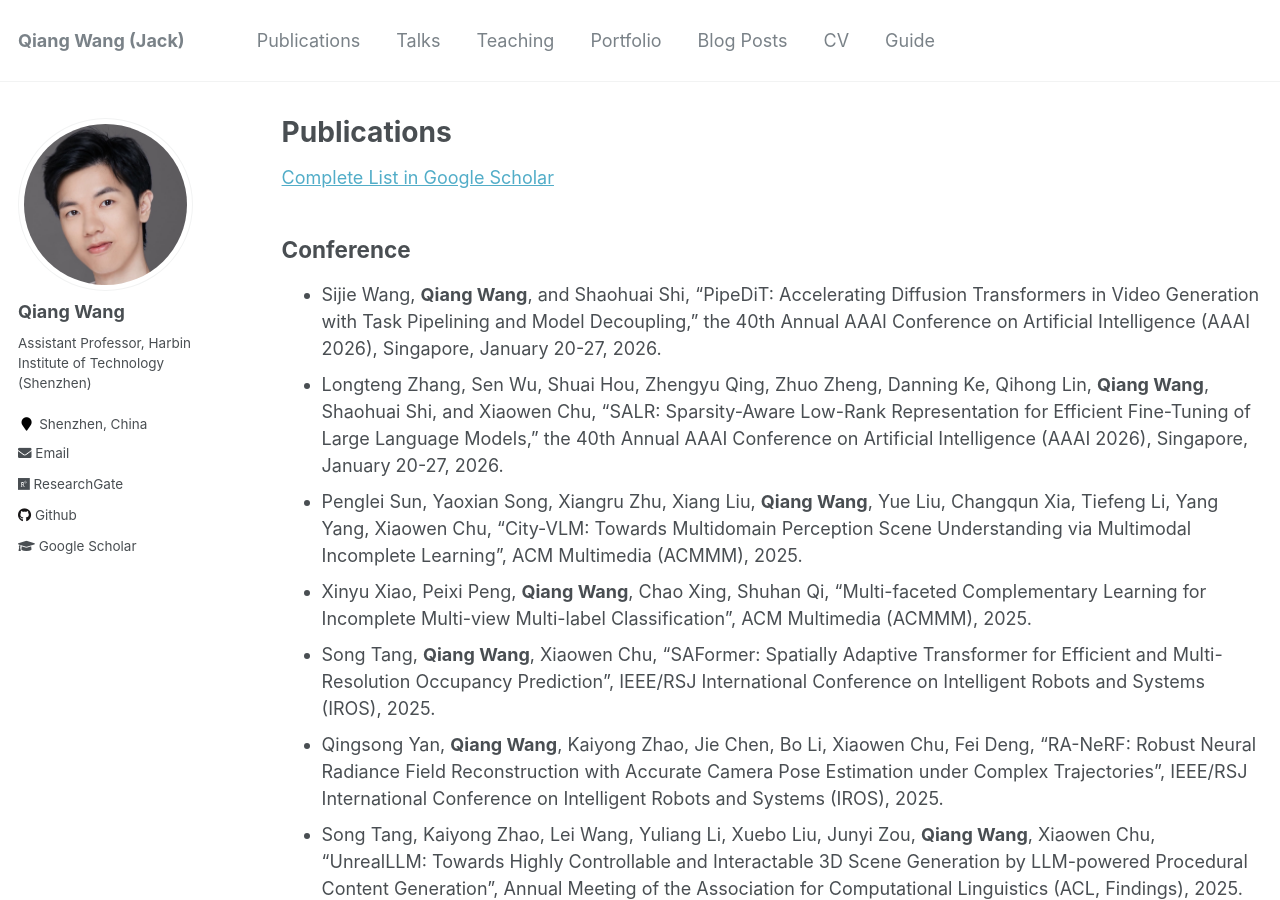
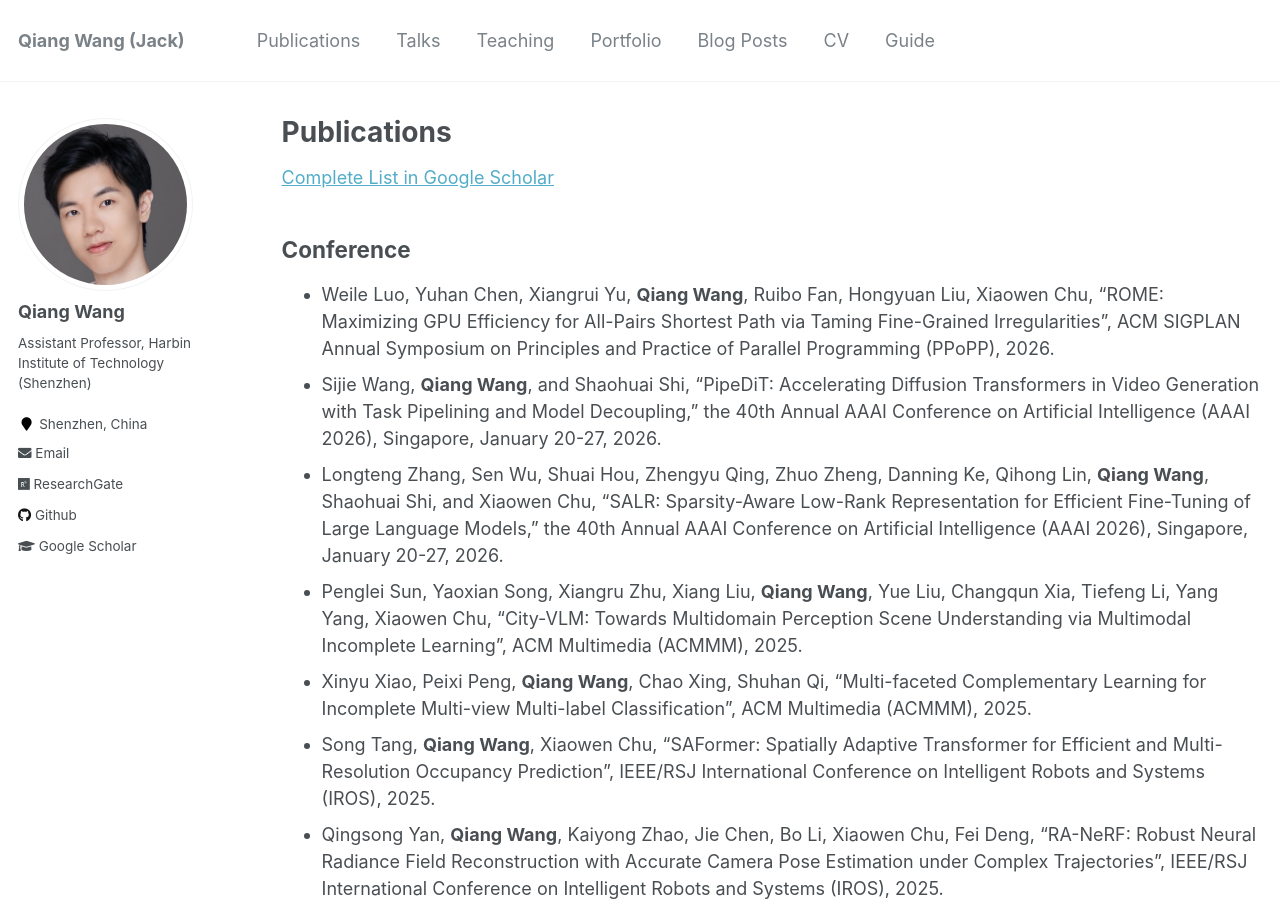
Before and after one commit to blackjack2015/blackjack2015.github.io, a Jekyll site: the page built from _pages/publications.md, in a window 1280 px wide and 900 px high. Built offline with Jekyll 4.4.1, drawn with Linux system fonts in a browser that asks for light colours.

Commit message:
Add new conference publications for 2026 and 2025

```diff
--- a/_pages/publications.md
+++ b/_pages/publications.md
@@ -20,6 +20,7 @@ author_profile: true
 [Complete List in Google Scholar](https://scholar.google.com/citations?user=6YzjcNgAAAAJ&hl=en)
 
 ## Conference
++ Weile Luo, Yuhan Chen, Xiangrui Yu, **Qiang Wang**, Ruibo Fan, Hongyuan Liu, Xiaowen Chu, "ROME: Maximizing GPU Efficiency for All-Pairs Shortest Path via Taming Fine-Grained Irregularities", ACM SIGPLAN Annual Symposium on Principles and Practice of Parallel Programming (PPoPP), 2026.
 + Sijie Wang, **Qiang Wang**, and Shaohuai Shi, “PipeDiT: Accelerating Diffusion Transformers in Video Generation with Task Pipelining and Model Decoupling,” the 40th Annual AAAI Conference on Artificial Intelligence (AAAI 2026), Singapore, January 20-27, 2026.
 + Longteng Zhang, Sen Wu, Shuai Hou, Zhengyu Qing, Zhuo Zheng, Danning Ke, Qihong Lin, **Qiang Wang**, Shaohuai Shi, and Xiaowen Chu, “SALR: Sparsity-Aware Low-Rank Representation for Efficient Fine-Tuning of Large Language Models,” the 40th Annual AAAI Conference on Artificial Intelligence (AAAI 2026), Singapore, January 20-27, 2026.
 + Penglei Sun, Yaoxian Song, Xiangru Zhu, Xiang Liu, **Qiang Wang**, Yue Liu, Changqun Xia, Tiefeng Li, Yang Yang, Xiaowen Chu, "City-VLM: Towards Multidomain Perception Scene Understanding via Multimodal Incomplete Learning", ACM Multimedia (ACMMM), 2025.
```
